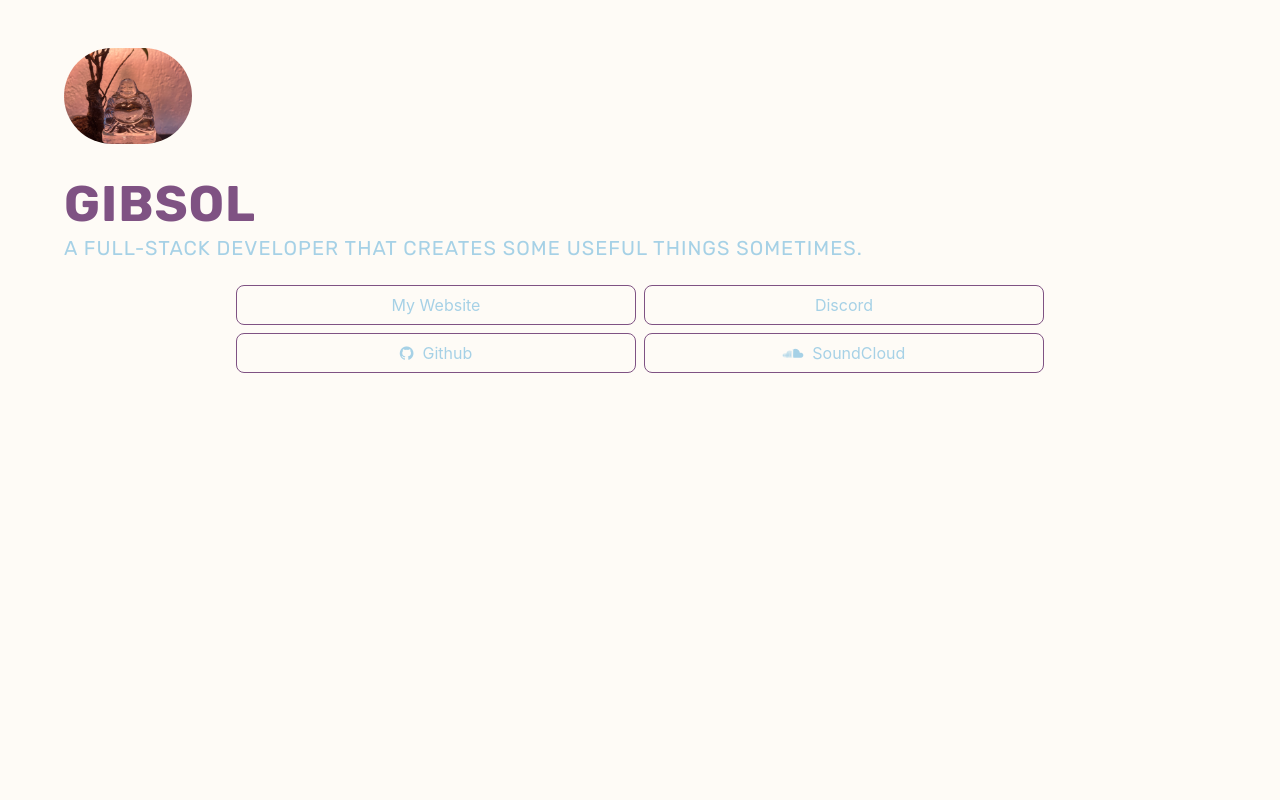
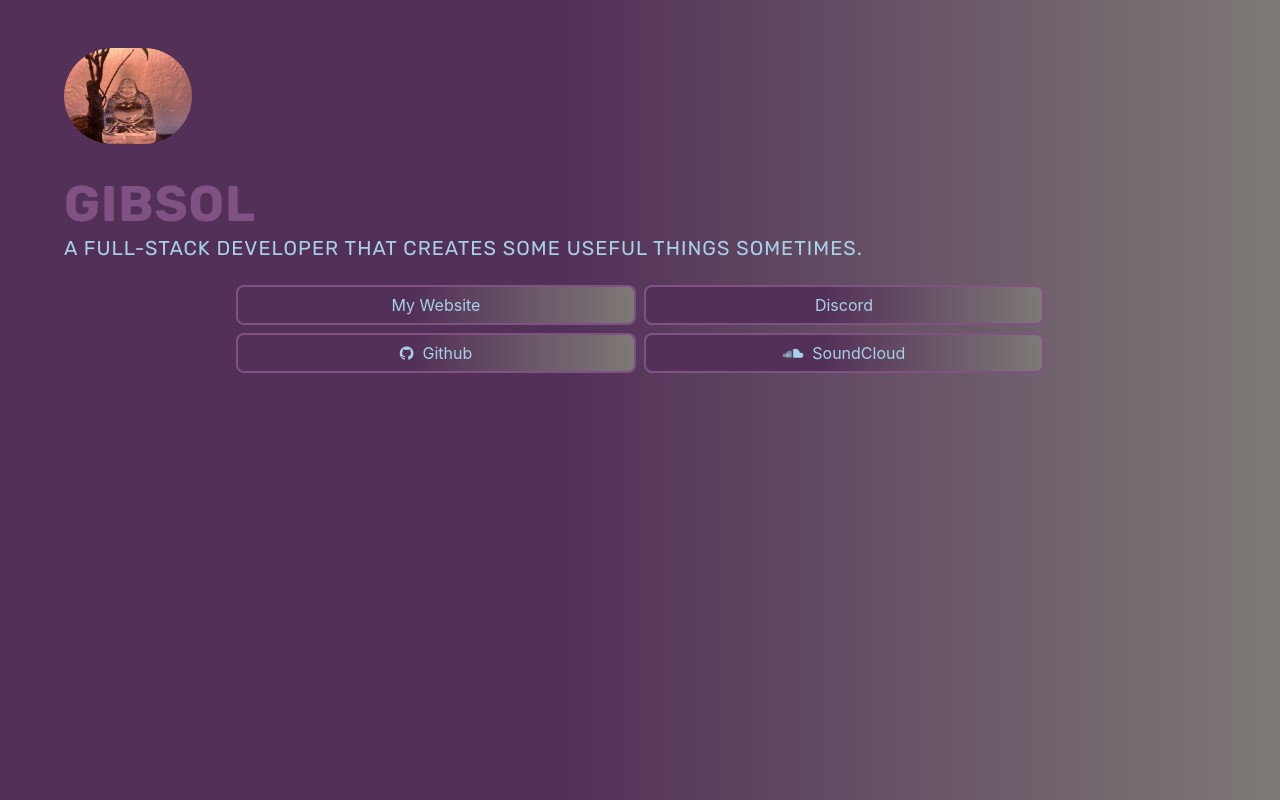
Before and after one commit to Gibsol/instagram-link-in-bio, a plain HTML site: page src/index.html in a window 1280 px wide. Drawn offline with nearby package versions, Linux system fonts and the light colour scheme.

Commit message:
added gradient background

```diff
--- a/src/style/stylesheet.scss
+++ b/src/style/stylesheet.scss
@@ -9,7 +9,8 @@ $color-sec: #A6D1E6;
 $color-bg: #FEFBF6;
 
 html {
-    background-color: $color-bg;
+    background: rgb(83,48,88);
+    background: linear-gradient(90deg, rgba(83,48,88,1) 44%, rgba(126,121,118,1) 100%);
 }
 
 * {
@@ -29,13 +30,14 @@ html {
 }
 
 .button-website {
-    color: $color-sec;
-    background-color: $color-bg;
+    background: rgb(83,48,88);
+    background: linear-gradient(90deg, rgba(83,48,88,1) 44%, rgba(126,121,118,1) 100%);
     width: 400px;
     transition-duration: 0.4s;
-    border: 1px solid $color-main;
+    border: 2px solid $color-main;
     border-radius: 8px;
     text-decoration: none;
+    color: $color-sec;
 }
 
 .button-website:hover {
```
Also changed, not shown: src/style/stylesheet.css, 1 other file.
